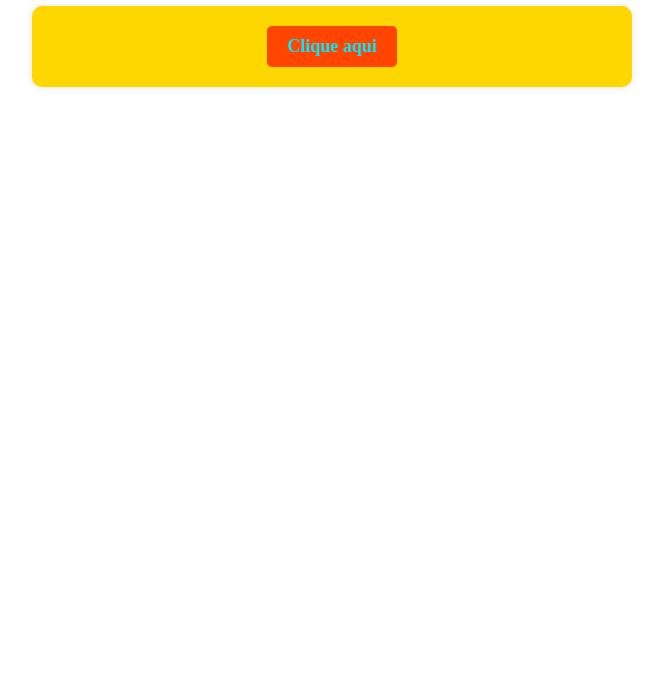
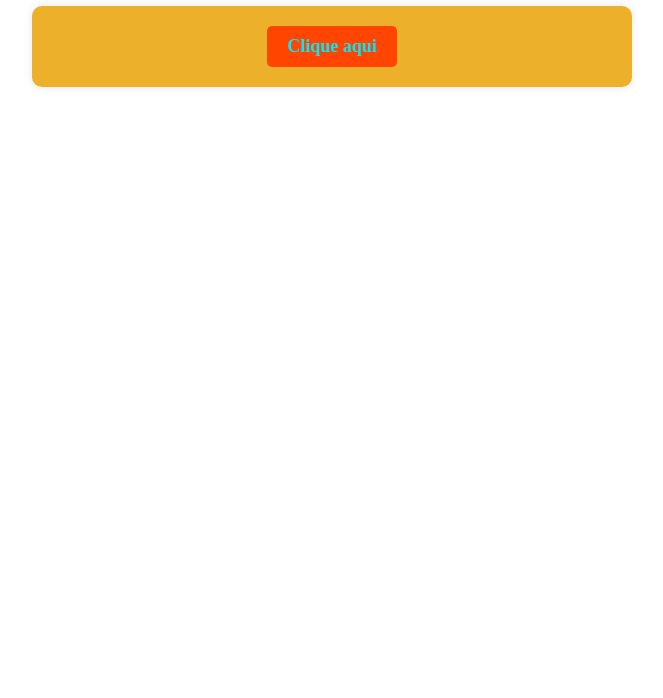
Before and after one commit to akiosantos/SeuTextoAqui, a plain HTML site: page index.html in a window 1280 px wide. Shown: the part 102-800 px from the top of the page, without its empty margins (308-971 px from the left). Drawn offline with Linux system fonts and the light colour scheme.

Commit message:
Update styles.css

```diff
--- a/styles.css
+++ b/styles.css
@@ -12,7 +12,7 @@
 }
 
 .highlight-box {
-    background-color: #ffd700;
+    background-color: #edb02b;
     padding: 20px;
     border-radius: 10px;
     box-shadow: 0 0 10px rgba(0, 0, 0, 0.1);
```
